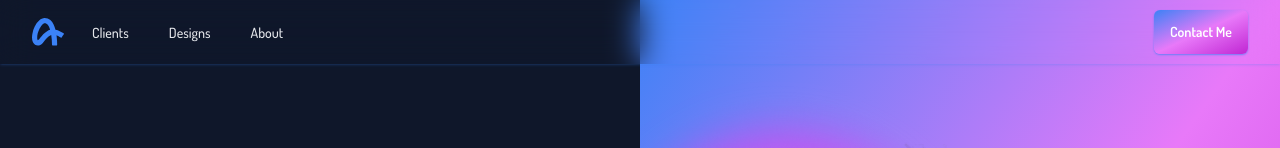
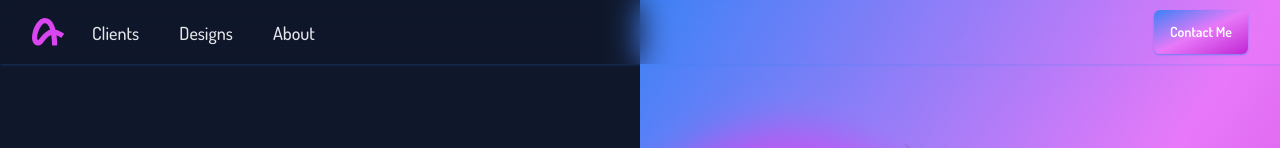
Before and after one commit to akucharczyk/AntoniPortfolio, a Vue app: page / in a window 1280 px wide. Shown: the top 148 px of the page. Built offline with nearby package versions, Linux system fonts and the light colour scheme.

Commit message:
Fix header

```diff
--- a/src/components/Navigation.vue
+++ b/src/components/Navigation.vue
@@ -7,7 +7,7 @@
             <div class="flex-shrink-0 flex items-center">
               <a href="#">
                 <svg
-                  class="h-8 w-8 fill-blue-500"
+                  class="h-8 w-8 fill-fuchsia-500"
                   viewBox="0 0 58 51"
                   fill="none"
                   xmlns="http://www.w3.org/2000/svg"
@@ -23,15 +23,15 @@
             <div class="hidden lg:ml-6 lg:flex lg:space-x-8">
               <a
                 href="#clients"
-                class="border-transparent text-gray-200 hover:border-blue-500 hover:text-blue-500 inline-flex items-center px-1 pt-1 border-b-2 text-sm font-medium"
+                class="border-transparent text-gray-200 hover:border-fuchsia-500 hover:text-fuchsia-500 inline-flex items-center px-1 pt-1 border-b-2 text-lg font-medium"
               >Clients</a>
               <a
                 href="#designs"
-                class="border-transparent text-gray-200 hover:border-blue-500 hover:text-blue-500 inline-flex items-center px-1 pt-1 border-b-2 text-sm font-medium"
+                class="border-transparent text-gray-200 hover:border-fuchsia-500 hover:text-fuchsia-500 inline-flex items-center px-1 pt-1 border-b-2 text-lg font-medium"
               >Designs</a>
               <a
                 href="#about"
-                class="border-transparent text-gray-200 hover:border-blue-500 hover:text-blue-500 inline-flex items-center px-1 pt-1 border-b-2 text-sm font-medium"
+                class="border-transparent text-gray-200 hover:border-fuchsia-500 hover:text-fuchsia-500 inline-flex items-center px-1 pt-1 border-b-2 text-lg font-medium"
               >About</a>
             </div>
           </div>
```
